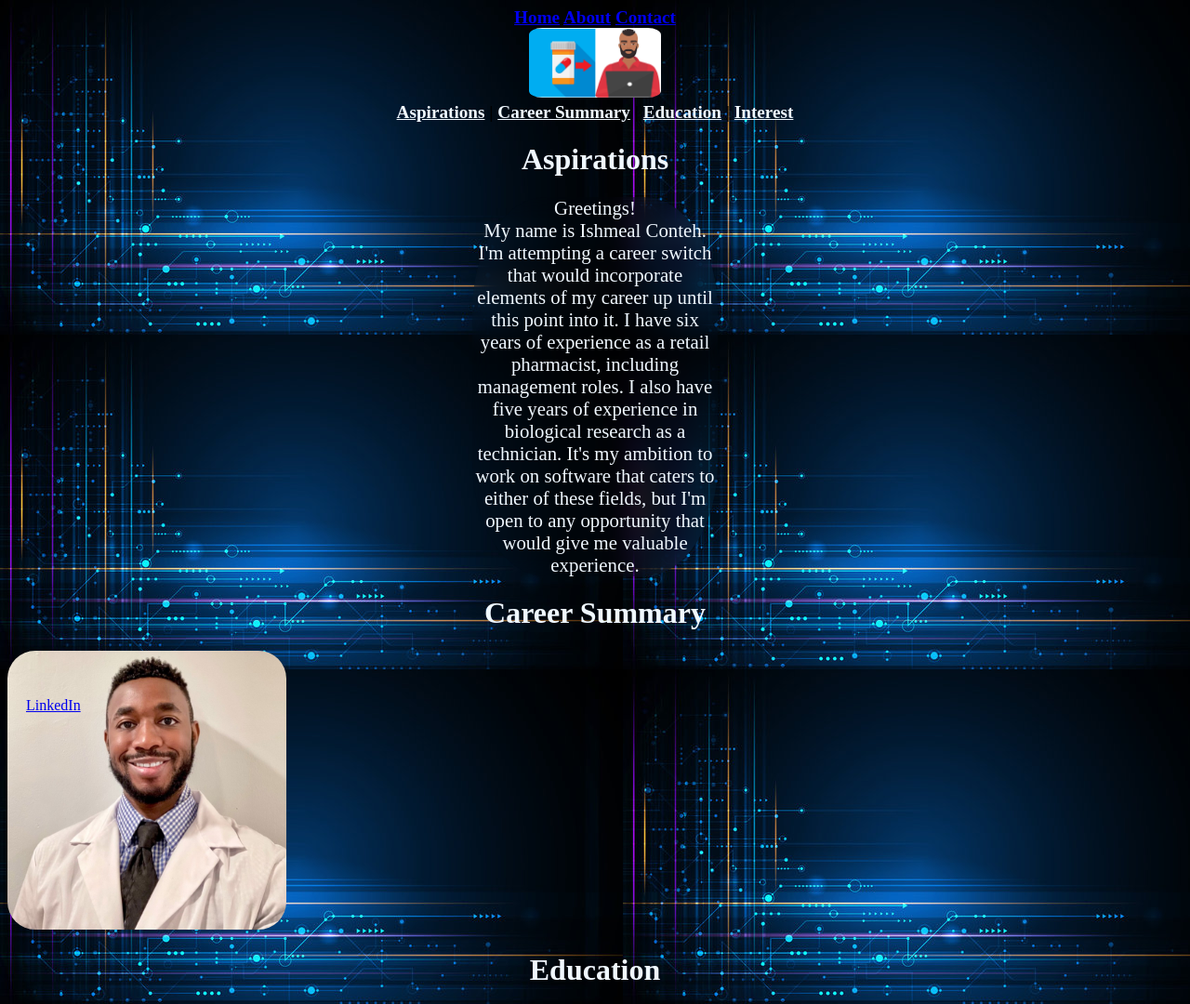
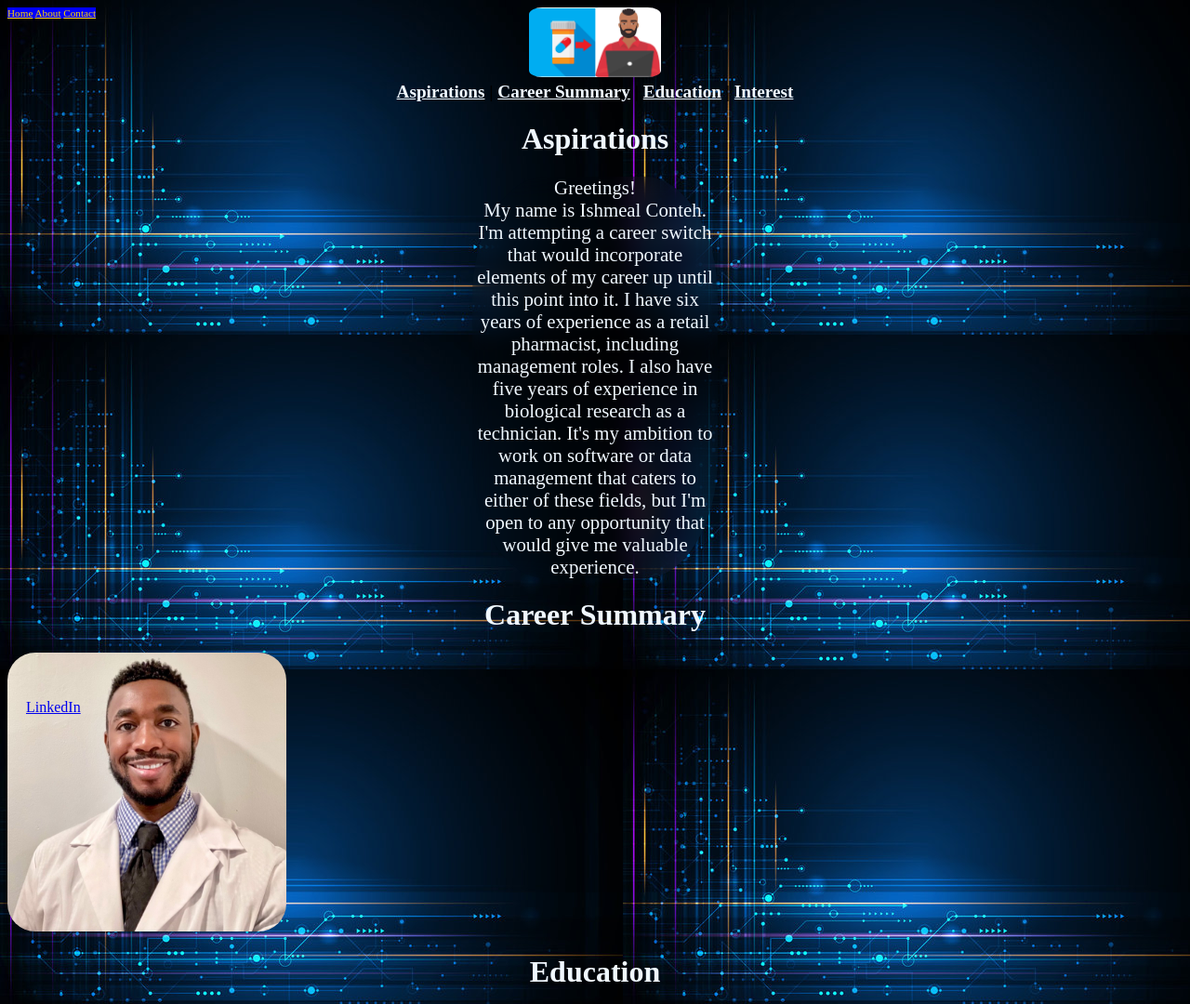
Before and after one commit to codeteh/Tech-Academy-Projects, a plain HTML site: page who_is_ish/who_is_ish.html in a window 1280 px wide. Shown: the top 1080 px of the page at 93% size. Drawn offline with Linux system fonts and the light colour scheme.

Commit message:
navbar additions

```diff
--- a/who_is_ish/css/styles.css
+++ b/who_is_ish/css/styles.css
@@ -1,6 +1,24 @@
 body  {
     background-image: url('../pictures/background.jpg');
 }
+
+.navbar {
+    font-size:0.7em;
+    font-family:'Times New Roman', Times, serif;
+    color:gold;
+    text-align:justify;
+    position:fixed;
+    background-color: blue;
+}
+
+.navbar:hover {
+    font-size: 1rem;
+}
+
+.navbar a {
+    color:gold;
+}
+
 
 .headerphoto {
     height:75px;
@@ -14,8 +32,7 @@ body  {
 }
 
 
-header {
-    text-align:center;
+.navbar2 {
     font-size:1.2em;
     font-weight:bold;
 }
--- a/who_is_ish/who_is_ish.html
+++ b/who_is_ish/who_is_ish.html
@@ -13,13 +13,17 @@
 
 
 <body>
-    <header>
-        <div class="navbar">
-            <a href="#home">Home</a>
-            <a href="#about">About</a>
-            <a href="#contact">Contact</a>
-          </div>
-       <a href="https://github.com/codeteh"><img src="./pictures/pills2techthrills.png" alt="pills 2 tech thrills cartoon image" class="headerphoto"></a>
+
+
+    <header class="navbar">
+        <a href="#home">Home</a>
+        <a href="#about">About</a>
+        <a href="#contact">Contact</a>
+    </header>
+
+
+    <header class="navbar2" style="text-align:center;">
+               <a href="https://github.com/codeteh"><img src="./pictures/pills2techthrills.png" alt="pills 2 tech thrills cartoon image" class="headerphoto"></a>
 	    <nav>
 		    <a href="#aspirations">Aspirations</a>	|
 		    <a href="#summary">Career Summary</a>	|
@@ -28,7 +32,7 @@
 	    </nav>
     </header>
 <!--aspirations-->
-<div class="container1">
+<div id="home">
 <h1 id="aspirations">Aspirations</h1>
 <p id="about">Greetings!<br>
 My name is Ishmeal Conteh. <br>
@@ -38,7 +42,7 @@ incorporate elements of my career up until this
 as a retail pharmacist, including management
 roles. I also have five years of experience
 in biological research as a technician. It's
-my ambition to work on software that caters
+my ambition to work on software or data management that caters
 to either of these fields, but I'm open to
 any opportunity that would give me valuable
 experience.</p>
@@ -74,7 +78,7 @@ experience.</p>
                 <td style="text-align:left">The Tech Academy</td>
                 <td>Online</td>
                 <td>2022</td>
-                <td>HTML, CSS, Java, Python</td>
+                <td>HTML, CSS, Java, SQL, Python</td>
             </tr>
             <tr>
                 <td style="text-align:left">Appalachian College of Pharmacy</td>
```
